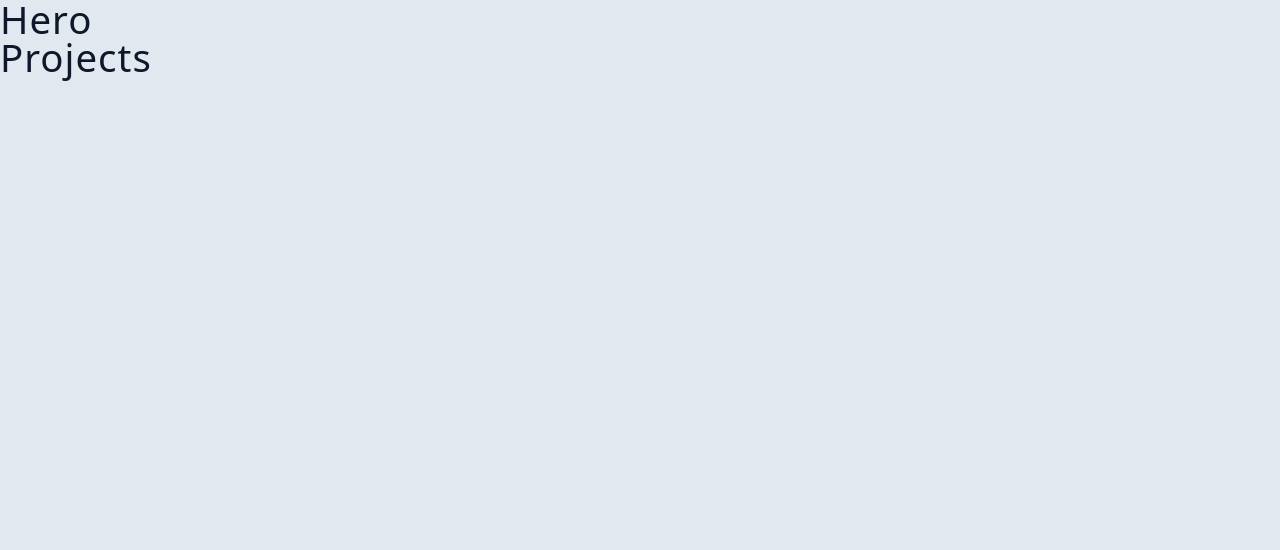
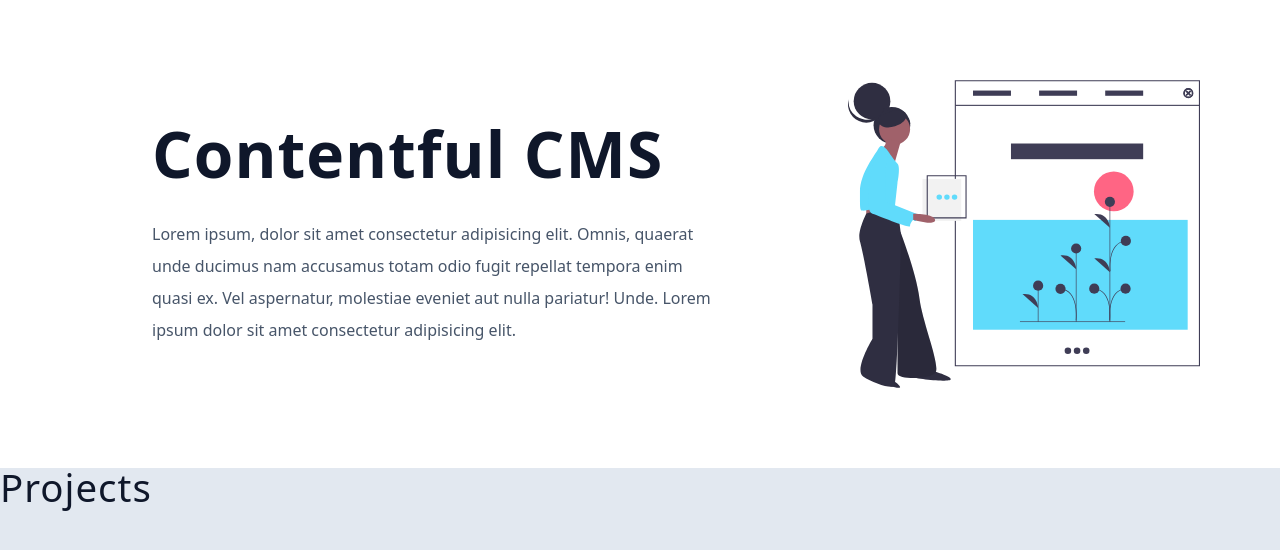
Before and after one commit to sun-n-y/contentfulCMS, a React (Vite) app: page / in a window 1280 px wide. Shown: the top 550 px of the page. Built offline with nearby package versions, Linux system fonts and the light colour scheme.

Commit message:
add contentful hero component

```diff
--- a/src/Hero.jsx
+++ b/src/Hero.jsx
@@ -1,4 +1,23 @@
+import heroImg from './assets/hero.svg';
+
 const Hero = () => {
-  return <h2>Hero</h2>;
+  return (
+    <section className="hero">
+      <div className="hero-center">
+        <div className="hero-title">
+          <h1>contentful CMS</h1>
+          <p>
+            Lorem ipsum, dolor sit amet consectetur adipisicing elit. Omnis,
+            quaerat unde ducimus nam accusamus totam odio fugit repellat tempora
+            enim quasi ex. Vel aspernatur, molestiae eveniet aut nulla pariatur!
+            Unde. Lorem ipsum dolor sit amet consectetur adipisicing elit.
+          </p>
+        </div>
+        <div className="img-container">
+          <img src={heroImg} alt="hero image" className="img" />
+        </div>
+      </div>
+    </section>
+  );
 };
 export default Hero;
```
